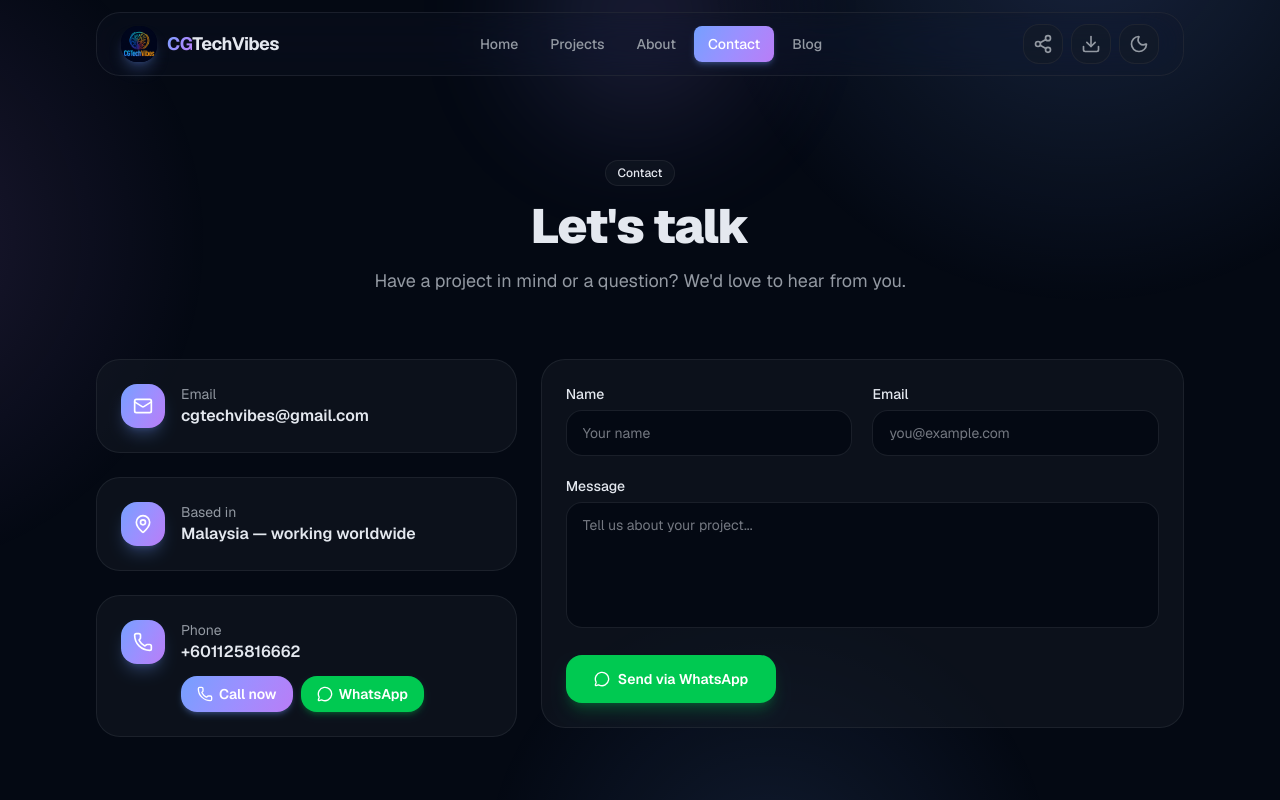
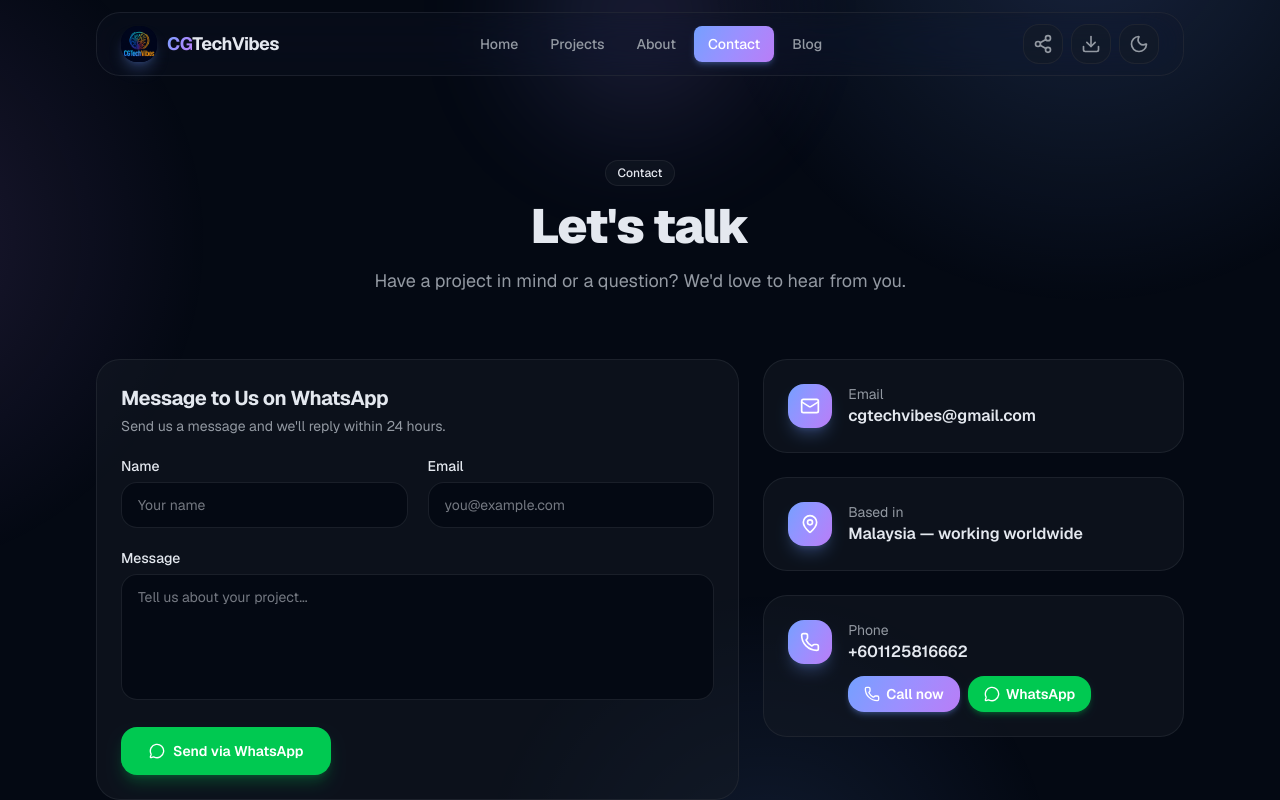
Before and after one commit to cgtechvibes01/cgweb, a Next.js app: page /contact in a window 1280 px wide. Shown: the top 800 px of the page. Built offline with nearby package versions, Linux system fonts and the light colour scheme.

Commit message:
feat: reorder contact page - WhatsApp form first, add title

```diff
--- a/src/app/contact/page.tsx
+++ b/src/app/contact/page.tsx
@@ -43,6 +43,12 @@ export default function ContactPage() {
       <section className="pb-24 md:pb-32">
         <Container>
           <div className="grid grid-cols-1 gap-6 lg:grid-cols-5">
+            <div className="lg:col-span-3">
+              <GlassCard hover={false}>
+                <ContactForm />
+              </GlassCard>
+            </div>
+
             <div className="space-y-6 lg:col-span-2">
               {INFO.map((item) => (
                 <GlassCard key={item.label} hover={false}>
@@ -99,12 +105,6 @@ export default function ContactPage() {
                 </div>
               </GlassCard>
             </div>
-
-            <div className="lg:col-span-3">
-              <GlassCard hover={false}>
-                <ContactForm />
-              </GlassCard>
-            </div>
           </div>
         </Container>
       </section>
--- a/src/components/sections/ContactForm.tsx
+++ b/src/components/sections/ContactForm.tsx
@@ -57,6 +57,14 @@ export function ContactForm() {
 
   return (
     <form onSubmit={handleSubmit} className="space-y-5">
+      <div>
+        <h2 className="text-xl font-bold tracking-tight">
+          Message to Us on WhatsApp
+        </h2>
+        <p className="mt-1 text-sm text-muted-foreground">
+          Send us a message and we&apos;ll reply within 24 hours.
+        </p>
+      </div>
       <div className="grid grid-cols-1 gap-5 sm:grid-cols-2">
         <div>
           <label htmlFor="name" className="mb-1.5 block text-sm font-medium">
```
